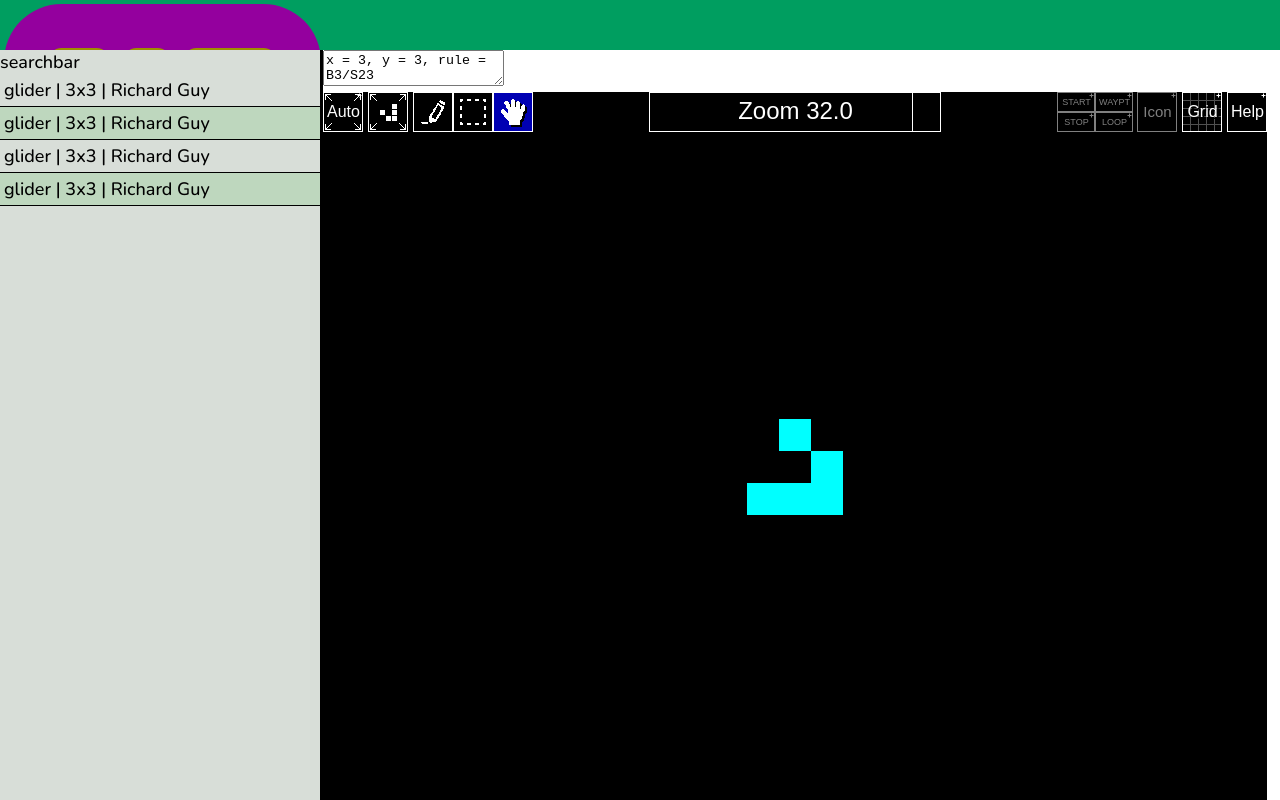
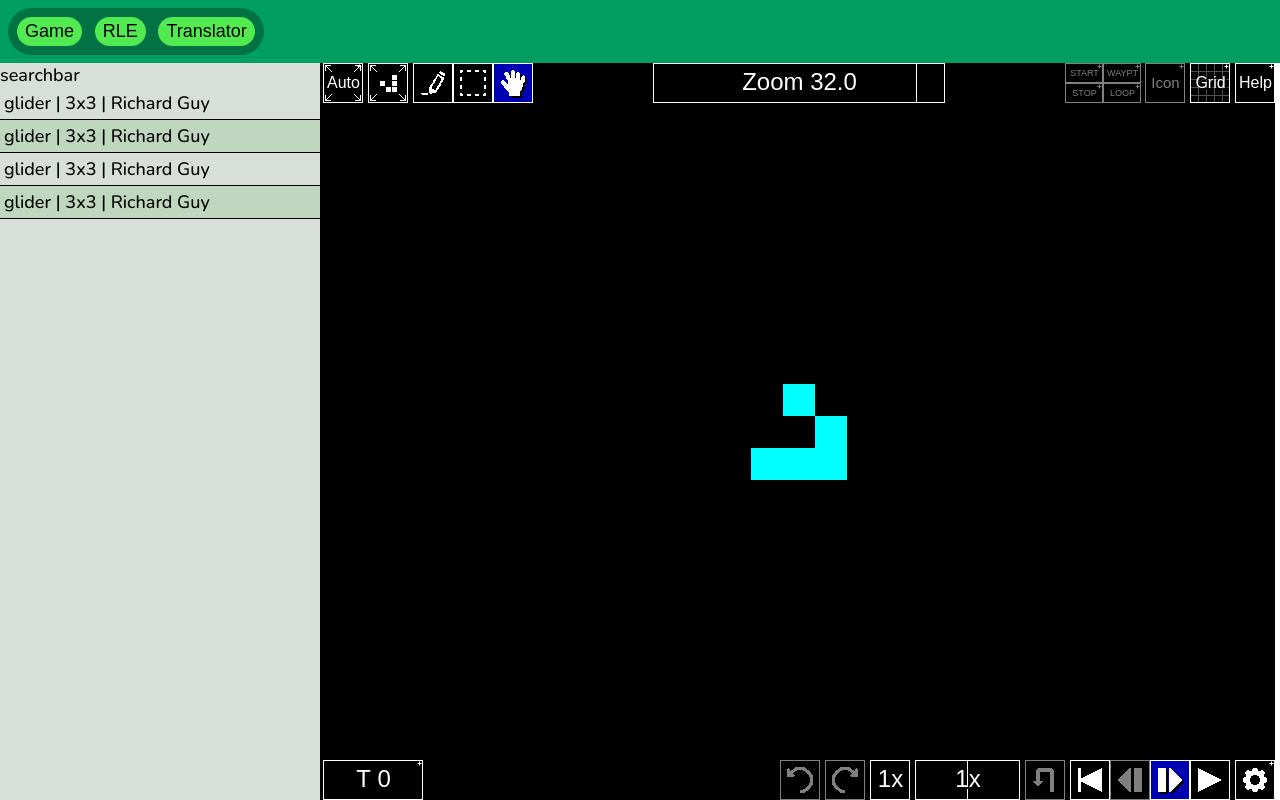
Before and after one commit to mcMineyC/game-of-life-site, a plain HTML site: page src/index.html in a window 1280 px wide. Drawn offline with nearby package versions, Linux system fonts and the light colour scheme.

Commit message:
Topbar height is flexible. added top buttons.

```diff
--- a/src/index.css
+++ b/src/index.css
@@ -1,6 +1,5 @@
 
 html {
-    --topheight: 50px;
     --sidewidth: 25vw;
     --dividewidth: 3px;
 }
@@ -19,37 +18,51 @@ body {
 
 #topbar { /*  TODO change from class to id selector (if more efficient?)  */
     width:100%;
-    height: var(--topheight);
+    /*height: var(--topheight);*/
     background-color: rgb(0, 158, 96);
 }
 
 #modes {
     display: inline-block;
-    margin: 4px;
-    padding: 40px;
+    margin: 8px;
+    padding: 5px;
     border-radius: 99999px;
-    background-color: rgb(148, 0, 158);
+    background-color: rgb(0, 114, 68);
 }
 
 #modes > button {
     margin: 4px;
-    padding: 3px;
-    padding-left: 6px;
-    padding-right: 7px;
-    background-color: rgb(158, 142, 0);
-    color: white;
+    padding: 4px;
+    padding-left: 8px;
+    padding-right: 8px;
+    background-color: rgb(81, 234, 81);
     border: none;
     border-radius: 99999px;
+    border-box: box-sizing;
     cursor: pointer;
     font-size: inherit;
+    transition-duration: 0.3s;
 }
+
+#modes > button:hover {
+    background-color: rgb(183, 255, 183);
+    border: 10px solid black;
+    border-width: 3px;
+    border-color: rgb(0, 255, 0);
+}
+
+/*#highlighter {
+    background-color: rgb(0, 203, 0);
+    width: 40px;
+    height: 40px;
+} TODO fancy stuff here*/
 
 #sidebar {
     display: inline-block;
     position: fixed;
     margin: 0;
     width: var(--sidewidth);
-    height: calc(100vh - var(--topheight));
+    height: 201px;
     overflow-x: hidden;
     overflow-y: scroll;
     background-color: rgb(216, 222, 216);
@@ -60,7 +73,7 @@ body {
     position: fixed;
     left: var(--sidewidth);
     width: var(--dividewidth);
-    height: calc(100vh - var(--topheight));
+    height: 201px;
     margin: 0;
     background-color: black;
     z-index: 1;
@@ -74,10 +87,9 @@ body {
     margin: 0;
     box-sizing: border-box;
     width: calc(100% - var(--sidewidth) - var(--dividewidth));
-    height: calc(100vh - var(--topheight));
+    height: 201px;
     overflow-x: hidden;
     overflow-y: scroll;
-    background-color: rgb(255, 255, 255);
 }
 
 .pattern_button {
--- a/src/index.html
+++ b/src/index.html
@@ -39,32 +39,12 @@
         <div id="divider"></div>
         <div id="mainbox">
             <div class="viewer">
-                <textarea>x = 3, y = 3, rule = B3/S23
+                <textarea style="display: none;">x = 3, y = 3, rule = B3/S23
 bo$2bo$3o!</textarea>
                 <canvas width="10" height="10"></canvas>
             </div>
         </div>
     </div>
-    <script>
-        // This is to make sure it sets it asap because the life viewer gets screwy if it has 0 as dimensions
-        // Yes, I know this code is amazing and definitely the most optimal version possible :wink:
-        var canvas = document.querySelector("canvas");
-        let htmlStyle = getComputedStyle(document.querySelector("html"));
-        var width = //gets width of mainbox
-            window.innerWidth - // Width of viewport
-            (window.innerWidth / 100) * // Gets the vw unit
-                parseInt(htmlStyle.getPropertyValue("--sidewidth")) - // turns the vw unit into px since that's how it's set
-            parseInt(htmlStyle.getPropertyValue("--dividewidth")); // accounts for the divider
-        var height =
-            window.innerHeight -
-            parseInt(htmlStyle.getPropertyValue("--topheight")); // getPropertyValkue returns (x)px so it needs to be parsed into int for math
-        canvas.height = height;
-        canvas.width = width - getScrollbarWidth() - viewer_padding; //add extra padding on right side
-        console.log("Set life viewer dimensions: ", width, height);
-
-        // set
-    </script>
-
 
 </body>
 </html>
--- a/src/index.js
+++ b/src/index.js
@@ -42,12 +42,27 @@ var Divider;
 var sideBar;
 var listSideBar;
 var mainBox;
+var canvas;
+var htmlStyle;
 
 function body_loaded() {
-  Divider = document.getElementById("divider");
-  sideBar = document.getElementById("sidebar");
-  listSideBar = document.getElementById("listsidebar");
-  mainBox = document.getElementById("mainbox");
+    Divider = document.getElementById("divider");
+    sideBar = document.getElementById("sidebar");
+    listSideBar = document.getElementById("listsidebar");
+    mainBox = document.getElementById("mainbox");
+    canvas = document.querySelector("canvas");
+    htmlStyle = getComputedStyle(document.querySelector("html"));
+
+    // set heights of everything
+    let heights = window.innerHeight - document.getElementById("topbar").offsetHeight;
+    heights = `${heights}px`;
+    console.log(heights);
+    sideBar.style.height = heights;
+    Divider.style.height = heights;
+    mainBox.style.height = heights;
+    canvas.height = parseInt(heights);
+    canvas.width = parseInt(getComputedStyle(mainBox).width) - getScrollbarWidth();
+
 
     resizablilty();
     add_pattern(server_patterns["169b44d834c77490384040f7f18d9be7"]);
@@ -74,9 +89,7 @@ function resizablilty() {
 
 function resize(e) {
   let size = `${e.x}px`;
-  let mainWidth = getComputedStyle(
-    document.querySelector("html"),
-  ).getPropertyValue("--dividewidth");
+  let mainWidth = htmlStyle.getPropertyValue("--dividewidth");
   if (window.innerWidth - e.x - parseInt(mainWidth) <= 50) {
     // If mainbox width is less than 20px, don't resize
     // mainbox calculation taken from below but replaced with absolute values
```
